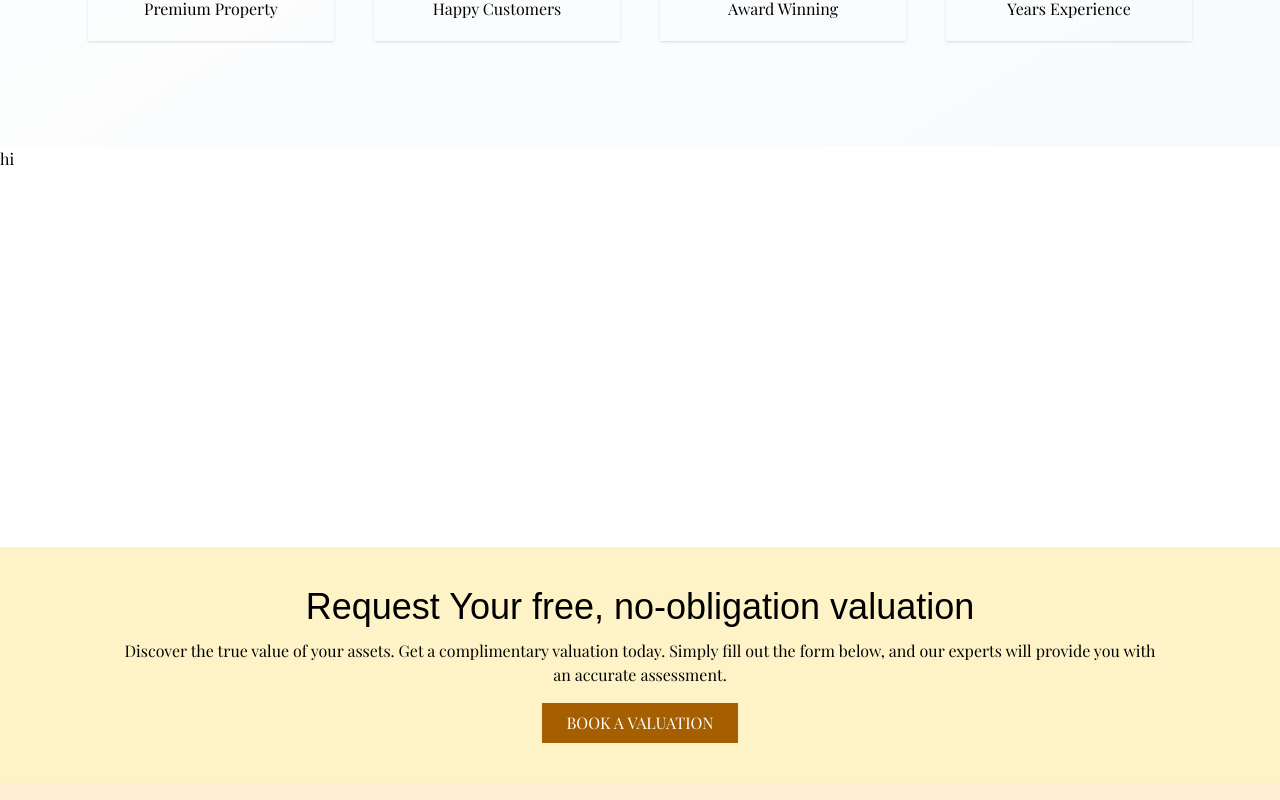
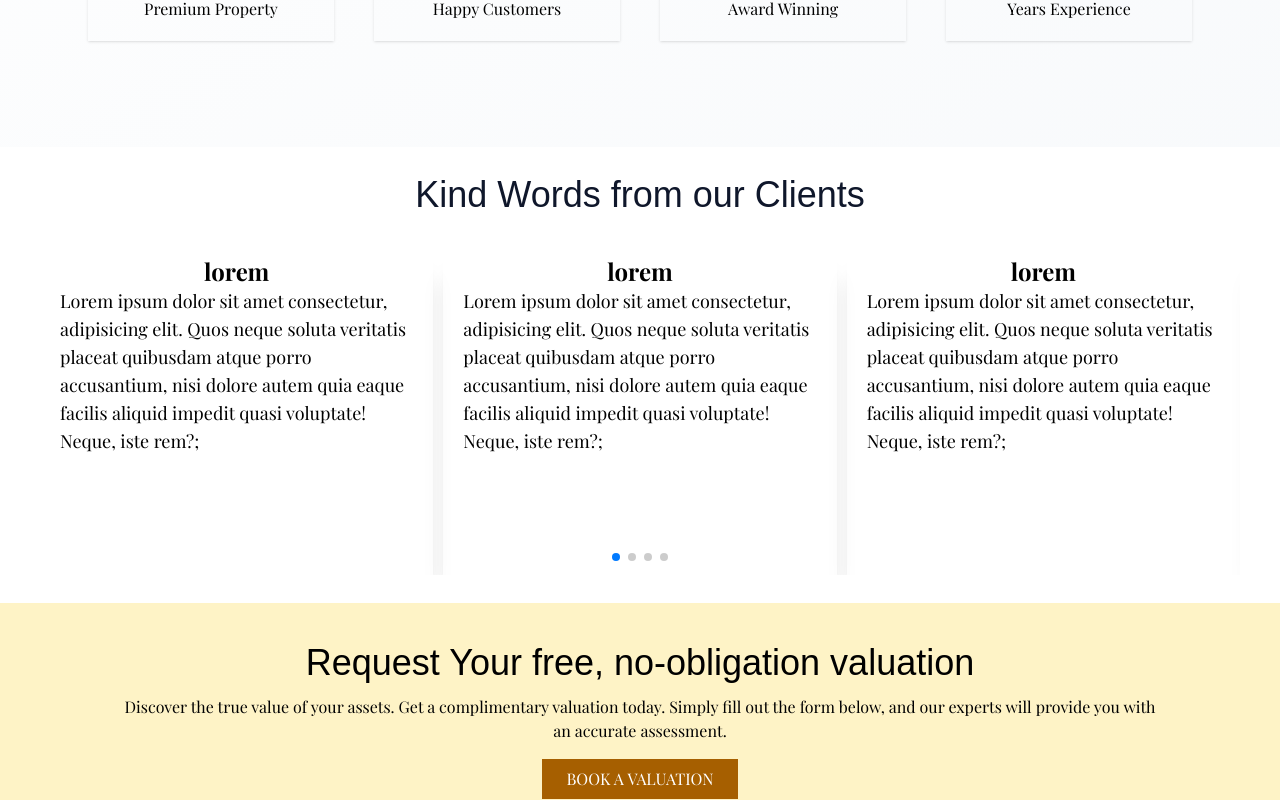
Before and after one commit to mussadiqkhan6886/hafsons, a Next.js app: page / in a window 1280 px wide. Shown: the part 3053-3853 px from the top of the page. Built offline with nearby package versions, Linux system fonts and the light colour scheme; a web font is replaced by a local one.

Commit message:
front page done

```diff
--- a/app/page.tsx
+++ b/app/page.tsx
@@ -8,6 +8,7 @@ import Link from "next/link";
 import About from "@/components/About";
 import WhyUs from "@/components/WhyUs";
 import Testimonials from "@/components/Testimonials";
+import Title from "@/components/Title";
 
 export default function Home() {
   return (
@@ -31,11 +32,7 @@ export default function Home() {
       </section>
       <section className="relative min-h-screen bg-gradient-to-br from-white to-slate-50 py-16">
         <div className="mx-auto max-w-6xl px-6 text-center">
-          <h4
-            className={`${instrumentSerif.className} text-3xl font-bold text-slate-900 sm:text-4xl`}
-          >
-            How can we Help You
-          </h4>
+          <Title content="How can we Help You" />
 
           <div className="mt-12 grid gap-8 sm:grid-cols-2 lg:grid-cols-3">
             {services.map((service) => (
@@ -45,7 +42,10 @@ export default function Home() {
             <WhyUs />
         </div>
       </section>
-      <Testimonials />
+      <section  className='h-full py-7 relative px-10 bg-white'>
+        <Title content='Kind Words from our Clients' />
+        <Testimonials />
+      </section>
       <Valuation />
     </main>
   );
--- a/components/ContactUs.tsx
+++ b/components/ContactUs.tsx
@@ -7,7 +7,15 @@ const ContactUs = () => {
       <Title content='Get in touch' />
       <p>Lorem ipsum dolor sit, amet consectetur adipisicing elit. Obcaecati voluptatibus cumque, quam consequatur ad iure vel sit quas corrupti incidunt, dignissimos minima dolore? Facilis hic mollitia quam amet numquam debitis?</p>
       <form>
-        <label htmlFor=""></label>
+        <label htmlFor="name">Full Name: </label>
+        <input type="text" id='name' placeholder='Full Name' />
+        <label htmlFor="email">Email: </label>
+        <input type="email" id='email' placeholder='Email' />
+        <label htmlFor="number">Phone Number: </label>
+        <input type="tel" id='number' placeholder='phone number'/>
+        <label htmlFor="message">Message: </label>
+        <textarea  id="message" />
+        <button type='submit'>SEND MESSAGE</button>
       </form>
     </section>
   )
--- a/components/Testimonials.tsx
+++ b/components/Testimonials.tsx
@@ -1,10 +1,34 @@
+'use client';
+
+import { test } from '@/constants'
 import React from 'react'
+import {Swiper, SwiperSlide} from "swiper/react"
+import { Pagination } from "swiper/modules";
+import "swiper/css/pagination"
+import "swiper/css";
+import Title from './Title';
+import { instrumentSerif } from '@/fonts/font';
 
 const Testimonials = () => {
   return (
-    <section className='h-[50vh] bg-white'>
-      <h1>hi</h1>
-    </section>
+    <>
+
+    <Swiper
+        modules={[Pagination]} // add Keyboard
+        pagination={{ clickable: true }}
+        style={{scrollBehavior: "smooth"}}
+        className='mt-10 h-[40vh]'
+        slidesPerView={3}
+        spaceBetween={10}
+        >
+        {test.map((review, i) => (
+        <SwiperSlide className='w-[400px] h-full shadow-xl px-5' key={i}>
+            <h4 className='text-center font-bold text-2xl'>{review.name}</h4>
+            <p className={`text-lg font-light`}>{review.message}</p>
+        </SwiperSlide>
+     ))}
+    </Swiper>
+    </>
   )
 }
 
--- a/components/Title.tsx
+++ b/components/Title.tsx
@@ -1,9 +1,9 @@
 import { instrumentSerif } from '@/fonts/font'
 import React from 'react'
 
-const Title = ({content, className}: {content: string, className?: string}) => {
+const Title = ({content}: {content: string}) => {
   return (
-    <h3 className={`${instrumentSerif.className} text-3xl font-bold text-slate-900 sm:text-4xl ${className}`}>
+    <h3 className={`${instrumentSerif.className} text-center text-3xl font-bold text-slate-900 sm:text-4xl`}>
       {content}
     </h3>
   )
--- a/constants/index.ts
+++ b/constants/index.ts
@@ -30,3 +30,12 @@ export const achivement = [
     {number : "100+", title: "Award Winning"},
     {number : "50", title: "Years Experience"},
 ]
+
+export const test = [
+    {name: "lorem ", message: " Lorem ipsum dolor sit amet consectetur, adipisicing elit. Quos neque soluta veritatis placeat quibusdam atque porro accusantium, nisi dolore autem quia eaque facilis aliquid impedit quasi voluptate! Neque, iste rem?;"},
+    {name: "lorem ", message: " Lorem ipsum dolor sit amet consectetur, adipisicing elit. Quos neque soluta veritatis placeat quibusdam atque porro accusantium, nisi dolore autem quia eaque facilis aliquid impedit quasi voluptate! Neque, iste rem?;"},
+    {name: "lorem ", message: " Lorem ipsum dolor sit amet consectetur, adipisicing elit. Quos neque soluta veritatis placeat quibusdam atque porro accusantium, nisi dolore autem quia eaque facilis aliquid impedit quasi voluptate! Neque, iste rem?;"},
+    {name: "lorem ", message: " Lorem ipsum dolor sit amet consectetur, adipisicing elit. Quos neque soluta veritatis placeat quibusdam atque porro accusantium, nisi dolore autem quia eaque facilis aliquid impedit quasi voluptate! Neque, iste rem?;"},
+    {name: "lorem ", message: " Lorem ipsum dolor sit amet consectetur, adipisicing elit. Quos neque soluta veritatis placeat quibusdam atque porro accusantium, nisi dolore autem quia eaque facilis aliquid impedit quasi voluptate! Neque, iste rem?;"},
+    {name: "lorem ", message: " Lorem ipsum dolor sit amet consectetur, adipisicing elit. Quos neque soluta veritatis placeat quibusdam atque porro accusantium, nisi dolore autem quia eaque facilis aliquid impedit quasi voluptate! Neque, iste rem?;"},
+]
```
